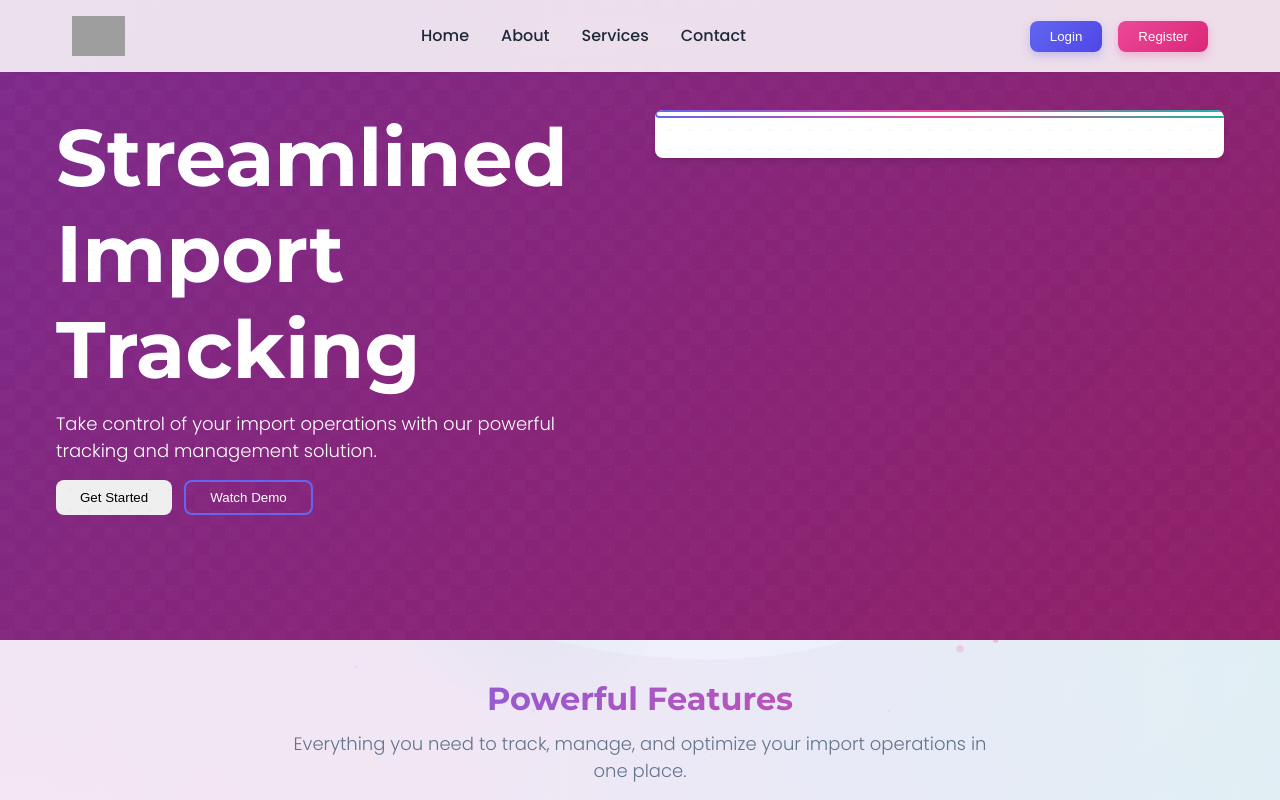
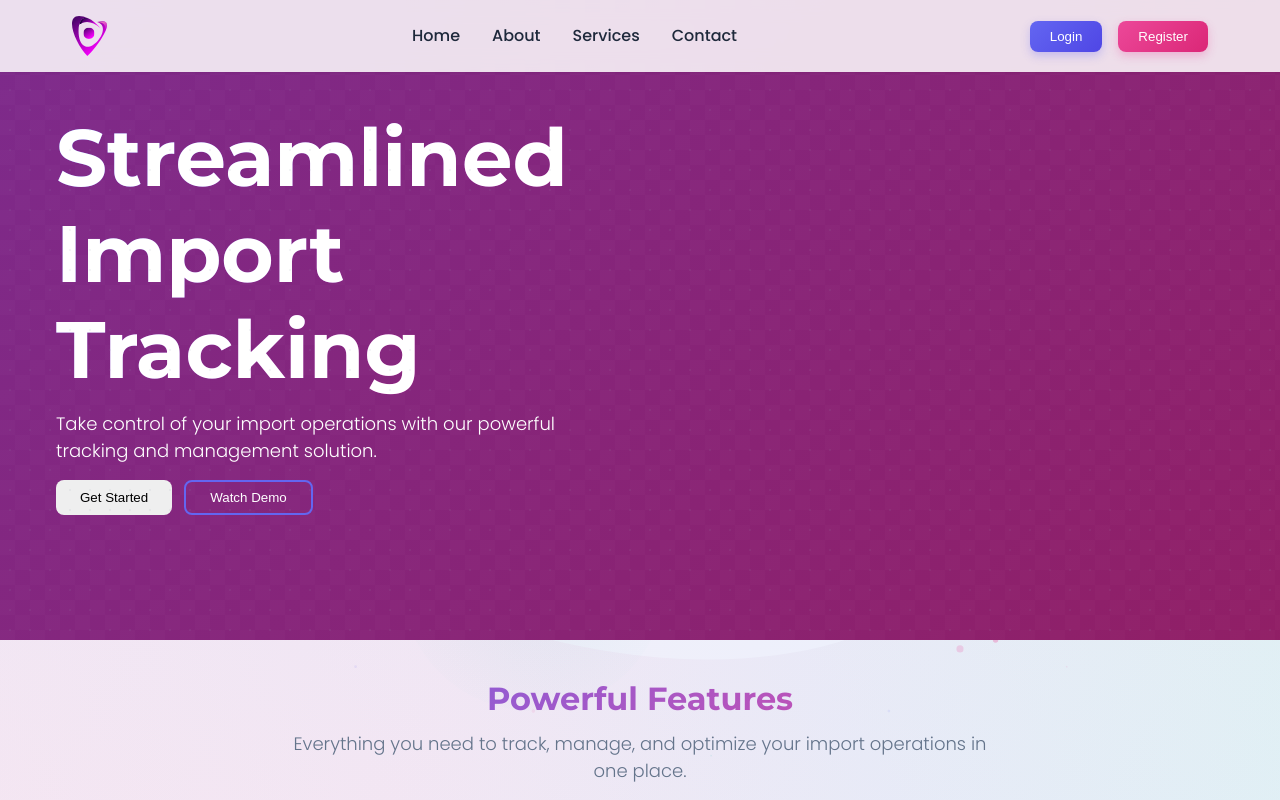
Before and after one commit to TEssarhir/Tracking-Import, an Angular app in the folder client/: page / in a window 1280 px wide. Shown: the top 800 px of the page. Built offline with nearby package versions, Linux system fonts and the light colour scheme; grey boxes are pictures that could not be loaded.

Commit message:
Added logos

```diff
--- a/client/src/app/pages/home/home.html
+++ b/client/src/app/pages/home/home.html
@@ -9,11 +9,6 @@
           <div class="d-flex gap-3 animate-slide-up" style="animation-delay: 0.2s">
             <button class="btn btn-light btn-lg" (click)="navigateToRegister()">Get Started</button>
             <button class="btn btn-outline btn-lg text-white" (click)="openDemoVideo()">Watch Demo</button>
-          </div>
-        </div>
-        <div class="col-lg-6 animate-fade-in" style="animation-delay: 0.3s">
-          <div class="card card-gradient-border overflow-hidden">
-            <!-- <img src="assets/images/dashboard-preview.jpg" alt="Dashboard Preview" class="w-100"> -->
           </div>
         </div>
       </div>
```
Also changed, not shown: client/public/favicon.svg (added), client/public/svg/logo.svg (added).
